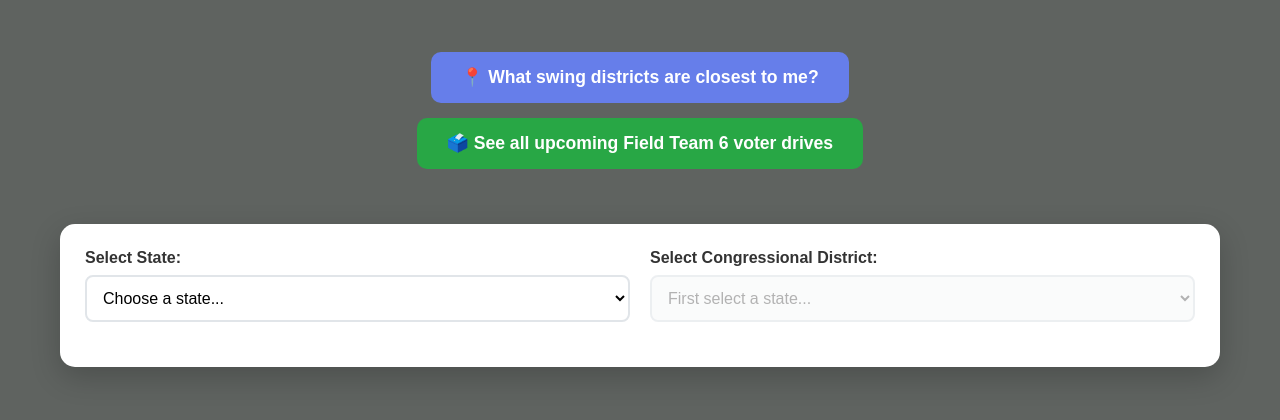
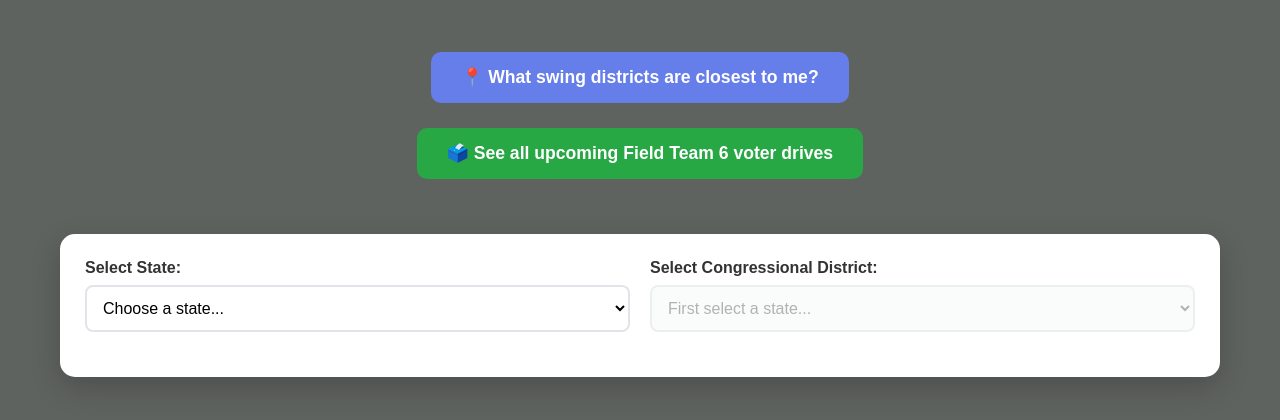
Before and after one commit to jasonberlin/drive-scout, a plain HTML site: page index.html in a window 1280 px wide. Shown: the part 164-584 px from the top of the page. Drawn offline with nearby package versions, Linux system fonts and the light colour scheme.

```diff
--- a/index.html
+++ b/index.html
@@ -436,13 +436,16 @@
 
             <!-- CLOSEST DISTRICTS FEATURE -->
             <div style="background: transparent; padding: 25px; margin: 30px 0; text-align: center; border-radius: 15px;">
-                <button id="findClosestBtn" onclick="findClosestDistricts()" style="background: #667eea; color: white; padding: 15px 30px; border: none; border-radius: 10px; font-size: 1.1rem; cursor: pointer; font-weight: bold; transition: all 0.3s ease; outline: none; margin: 0 10px 15px 10px;">
-                    📍 What swing districts are closest to me?
-                </button>
-                <br>
-                <a href="https://www.mobilize.us/ft6/?per_page=25&show_all_events=true&tag_ids=20036" target="_blank" style="background: #28a745; color: white; padding: 15px 30px; border: none; border-radius: 10px; font-size: 1.1rem; cursor: pointer; font-weight: bold; transition: all 0.3s ease; outline: none; text-decoration: none; display: inline-block; margin: 0 10px;">
-                    🗳️ See all upcoming Field Team 6 voter drives
-                </a>
+                <div style="margin-bottom: 15px;">
+                    <button id="findClosestBtn" onclick="findClosestDistricts()" style="background: #667eea; color: white; padding: 15px 30px; border: none; border-radius: 10px; font-size: 1.1rem; cursor: pointer; font-weight: bold; transition: all 0.3s ease; outline: none; margin: 0 10px 10px 10px; display: inline-block;">
+                        📍 What swing districts are closest to me?
+                    </button>
+                </div>
+                <div>
+                    <a href="https://www.mobilize.us/ft6/?per_page=25&show_all_events=true&tag_ids=20036" target="_blank" style="background: #28a745; color: white; padding: 15px 30px; border: none; border-radius: 10px; font-size: 1.1rem; cursor: pointer; font-weight: bold; transition: all 0.3s ease; outline: none; text-decoration: none; display: inline-block; margin: 0 10px;">
+                        🗳️ See all upcoming Field Team 6 voter drives
+                    </a>
+                </div>
                 <div id="closestDistricts" style="display: none; margin-top: 20px;"></div>
             </div>
         </div>
```
